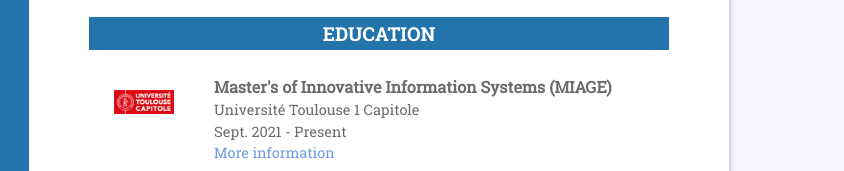
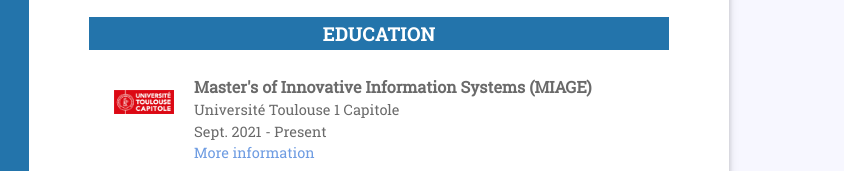
Before and after one commit to sanjeewank/sanjeewank.github.io, a plain HTML site: page index.html in a window 1280 px wide. Shown: the part 629-800 px from the top of the page, 436-1280 px from the left. Drawn offline with Linux system fonts and the light colour scheme.

Commit message:
Update style.css

```diff
--- a/assets/css/style.css
+++ b/assets/css/style.css
@@ -228,7 +228,7 @@ body {
       display: flex;
       padding: 5px; }
       .profile-box .detail-px .fx-ro .dat {
-        min-width: 120px;
+        min-width: 100px;
         padding: 13px 20px; }
       .profile-box .detail-px .fx-ro .detail b {
         font-size: 1rem; }
```
